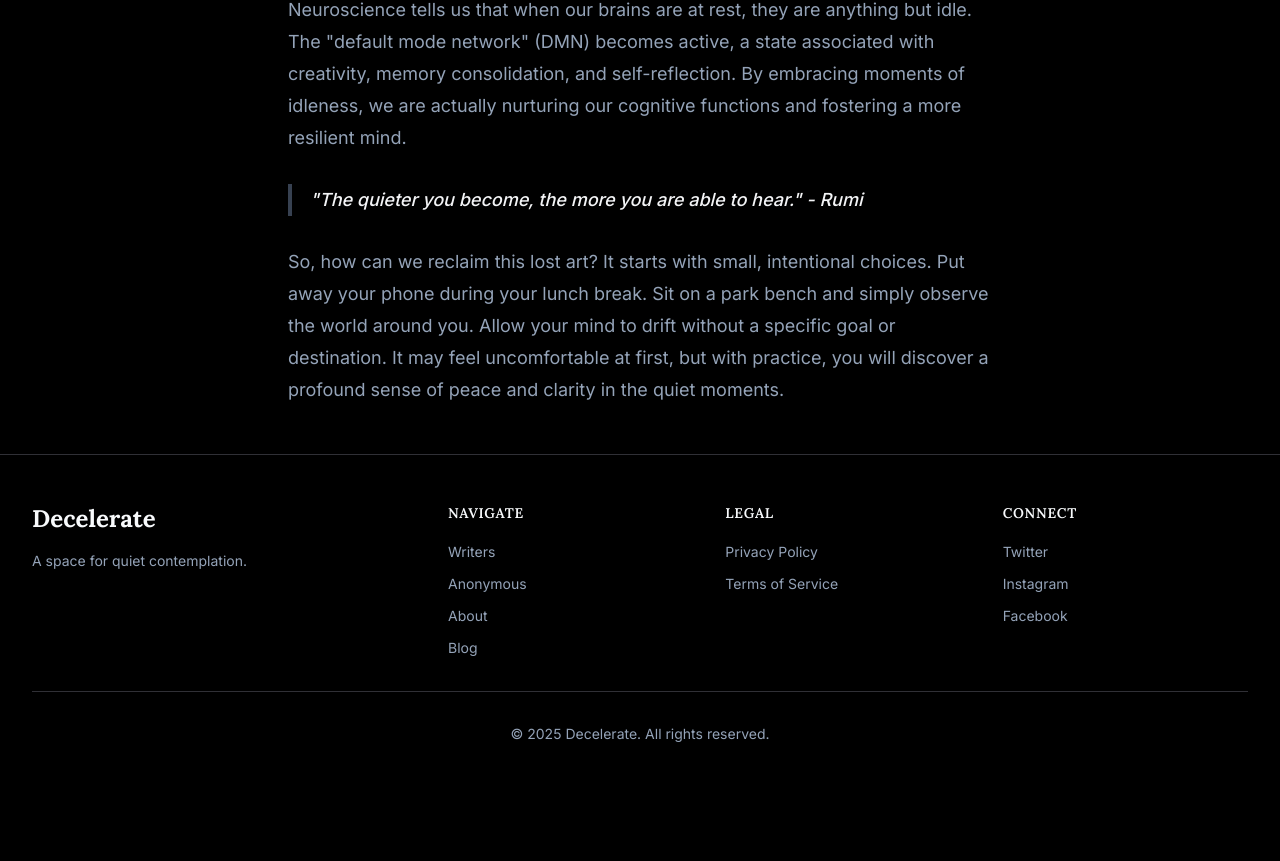
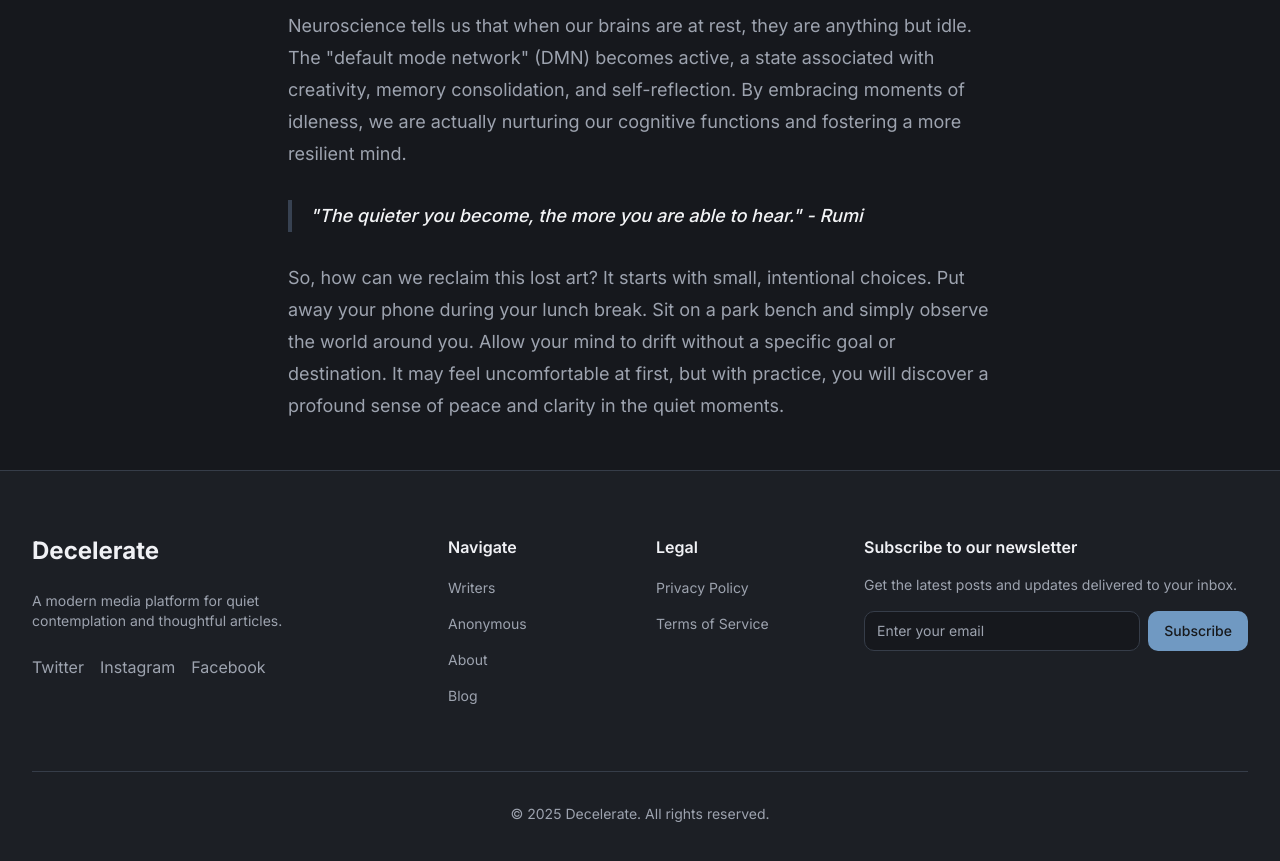
Before and after one commit to CmdU0/deceleratewebsite, a React (Vite) app: page /posts/art-of-doing-nothing in a window 1280 px wide. Shown: the part 1399-2260 px from the top of the page. Before the commit the page ends 2191 px from the top, so only its background shows below. Built offline with nearby package versions, Linux system fonts and the light colour scheme.

Commit message:
[dyad] Completely redesigned the blog with a modern, minimalist UI/UX - wrote 10 file(s)

```diff
--- a/src/components/Footer.tsx
+++ b/src/components/Footer.tsx
@@ -1,5 +1,7 @@
 import { Link } from "react-router-dom";
 import Logo from "./Logo";
+import { Button } from "./ui/button";
+import { Input } from "./ui/input";
 
 const Footer = () => {
   const socialLinks = [
@@ -14,19 +16,24 @@ const Footer = () => {
   ];
 
   return (
-    <footer className="bg-background border-t">
-      <div className="container mx-auto px-4 sm:px-6 lg:px-8 py-12">
-        <div className="grid grid-cols-1 md:grid-cols-3 gap-8">
-          <div className="space-y-4">
-            <Logo imgClassName="h-10" />
-            <p className="text-muted-foreground text-sm">
-              A space for quiet contemplation.
+    <footer className="bg-secondary/30 border-t">
+      <div className="container mx-auto px-4 sm:px-6 lg:px-8 py-16">
+        <div className="grid grid-cols-1 lg:grid-cols-12 gap-8">
+          <div className="lg:col-span-4 space-y-6">
+            <Logo />
+            <p className="text-muted-foreground text-sm max-w-xs">
+              A modern media platform for quiet contemplation and thoughtful articles.
             </p>
+            <div className="flex space-x-4">
+              {socialLinks.map(link => (
+                <a key={link.name} href={link.href} className="text-muted-foreground hover:text-primary transition-colors">{link.name}</a>
+              ))}
+            </div>
           </div>
-          <div className="md:col-span-2 grid grid-cols-2 sm:grid-cols-3 gap-8">
+          <div className="lg:col-span-8 grid grid-cols-2 md:grid-cols-4 gap-8">
             <div>
-              <h3 className="text-sm font-semibold text-foreground tracking-wider uppercase">Navigate</h3>
-              <ul className="mt-4 space-y-2">
+              <h3 className="font-semibold text-foreground">Navigate</h3>
+              <ul className="mt-4 space-y-3">
                 <li><Link to="/writers" className="text-sm text-muted-foreground hover:text-primary">Writers</Link></li>
                 <li><Link to="/anonymous" className="text-sm text-muted-foreground hover:text-primary">Anonymous</Link></li>
                 <li><Link to="/about" className="text-sm text-muted-foreground hover:text-primary">About</Link></li>
@@ -34,24 +41,24 @@ const Footer = () => {
               </ul>
             </div>
             <div>
-              <h3 className="text-sm font-semibold text-foreground tracking-wider uppercase">Legal</h3>
-              <ul className="mt-4 space-y-2">
+              <h3 className="font-semibold text-foreground">Legal</h3>
+              <ul className="mt-4 space-y-3">
                 {legalLinks.map(link => (
                   <li key={link.name}><a href={link.href} className="text-sm text-muted-foreground hover:text-primary">{link.name}</a></li>
                 ))}
               </ul>
             </div>
-            <div>
-              <h3 className="text-sm font-semibold text-foreground tracking-wider uppercase">Connect</h3>
-              <ul className="mt-4 space-y-2">
-                {socialLinks.map(link => (
-                  <li key={link.name}><a href={link.href} className="text-sm text-muted-foreground hover:text-primary">{link.name}</a></li>
-                ))}
-              </ul>
+            <div className="md:col-span-2">
+              <h3 className="font-semibold text-foreground">Subscribe to our newsletter</h3>
+              <p className="text-sm text-muted-foreground mt-4">Get the latest posts and updates delivered to your inbox.</p>
+              <form className="mt-4 flex gap-2">
+                <Input type="email" placeholder="Enter your email" className="flex-grow" />
+                <Button type="submit">Subscribe</Button>
+              </form>
             </div>
           </div>
         </div>
-        <div className="mt-8 border-t pt-8 text-center text-sm text-muted-foreground">
+        <div className="mt-16 border-t pt-8 text-center text-sm text-muted-foreground">
           <p>&copy; {new Date().getFullYear()} Decelerate. All rights reserved.</p>
         </div>
       </div>
--- a/src/components/Hero.tsx
+++ b/src/components/Hero.tsx
@@ -1,13 +1,10 @@
 import { Button } from "@/components/ui/button";
 import { Link } from "react-router-dom";
+import { MoveRight } from "lucide-react";
 
 const Hero = () => {
   return (
-    <section className="relative bg-background py-24 md:py-40 text-center animate-fade-in-up">
-      <div className="absolute inset-0 -z-10 opacity-30 dark:opacity-50">
-        <div className="absolute inset-0 bg-gradient-to-br from-blue-50 via-transparent to-emerald-50 dark:from-blue-950/30 dark:to-emerald-950/30"></div>
-      </div>
-
+    <section className="relative bg-secondary/30 py-24 md:py-40 text-center animate-fade-in-up">
       <div className="container mx-auto px-4 sm:px-6 lg:px-8 relative">
         <h1 className="text-4xl font-bold tracking-tight sm:text-5xl md:text-6xl lg:text-7xl">
           A Space for Quiet Contemplation
@@ -16,8 +13,10 @@ const Hero = () => {
           Decelerate is a modern media platform dedicated to thoughtful articles and blogs from a diverse range of voices.
         </p>
         <div className="mt-10 flex justify-center">
-          <Button size="lg" asChild>
-            <Link to="/blog">Start Reading</Link>
+          <Button size="lg" asChild className="rounded-full px-8 py-6 text-base font-semibold shadow-soft hover:shadow-soft-lg transition-shadow">
+            <Link to="/blog">
+              Start Reading <MoveRight className="w-5 h-5 ml-2" />
+            </Link>
           </Button>
         </div>
       </div>
--- a/src/components/Logo.tsx
+++ b/src/components/Logo.tsx
@@ -4,7 +4,6 @@ import { Link, useLocation } from "react-router-dom";
 import { cn } from "@/lib/utils";
 
 interface LogoProps {
-  imgClassName?: string; // This prop will be ignored but kept for compatibility
   containerClassName?: string;
 }
 
@@ -19,7 +18,7 @@ const Logo = ({ containerClassName }: LogoProps) => {
   };
 
   return (
-    <Link to="/" onClick={handleLogoClick} className={cn("font-serif text-2xl font-bold text-foreground hover:text-primary transition-colors", containerClassName)}>
+    <Link to="/" onClick={handleLogoClick} className={cn("text-2xl font-bold text-foreground hover:text-primary transition-colors", containerClassName)}>
       Decelerate
     </Link>
   );
--- a/src/globals.css
+++ b/src/globals.css
@@ -4,64 +4,49 @@
 
 @layer base {
   :root {
-    --background: 40 50% 98%;
-    --foreground: 20 14% 21%;
-    --card: 40 50% 98%;
-    --card-foreground: 20 14% 21%;
-    --popover: 40 50% 98%;
-    --popover-foreground: 20 14% 21%;
-    --primary: 195 35% 35%;
-    --primary-foreground: 40 50% 98%;
-    --secondary: 20 25% 94%;
-    --secondary-foreground: 20 14% 21%;
-    --muted: 20 25% 94%;
-    --muted-foreground: 20 9% 45%;
-    --accent: 20 25% 94%;
-    --accent-foreground: 20 14% 21%;
+    --background: 220 20% 98%;
+    --foreground: 220 10% 20%;
+    --card: 220 20% 100%;
+    --card-foreground: 220 10% 20%;
+    --popover: 220 20% 100%;
+    --popover-foreground: 220 10% 20%;
+    --primary: 210 40% 50%;
+    --primary-foreground: 220 20% 98%;
+    --secondary: 220 15% 94%;
+    --secondary-foreground: 220 10% 30%;
+    --muted: 220 15% 94%;
+    --muted-foreground: 220 10% 45%;
+    --accent: 220 15% 90%;
+    --accent-foreground: 220 10% 20%;
     --destructive: 0 72% 51%;
     --destructive-foreground: 40 50% 98%;
-    --border: 20 20% 88%;
-    --input: 20 20% 88%;
-    --ring: 195 45% 45%;
-    --radius: 0.5rem;
-    --sidebar-background: 20 30% 96%;
-    --sidebar-foreground: 20 14% 21%;
-    --sidebar-primary: 195 35% 35%;
-    --sidebar-primary-foreground: 40 50% 98%;
-    --sidebar-accent: 20 25% 92%;
-    --sidebar-accent-foreground: 20 14% 21%;
-    --sidebar-border: 20 20% 88%;
-    --sidebar-ring: 195 45% 45%;
+    --border: 220 15% 90%;
+    --input: 220 15% 90%;
+    --ring: 210 40% 50%;
+    --radius: 0.75rem;
   }
 
   .dark {
-    --background: 0 0% 0%;
-    --foreground: 210 40% 98%;
-    --card: 0 0% 0%;
-    --card-foreground: 210 40% 98%;
-    --popover: 0 0% 0%;
-    --popover-foreground: 210 40% 98%;
-    --primary: 210 40% 98%;
-    --primary-foreground: 222.2 47.4% 11.2%;
-    --secondary: 240 5% 15%;
-    --secondary-foreground: 210 40% 98%;
-    --muted: 240 5% 15%;
-    --muted-foreground: 215 20.2% 65.1%;
-    --accent: 240 5% 15%;
-    --accent-foreground: 210 40% 98%;
+    --background: 220 15% 10%;
+    --foreground: 220 20% 95%;
+    --card: 220 15% 15%;
+    --card-foreground: 220 20% 95%;
+    --popover: 220 15% 10%;
+    --popover-foreground: 220 20% 95%;
+    --primary: 210 40% 60%;
+    --primary-foreground: 220 10% 10%;
+    --secondary: 220 15% 20%;
+    --secondary-foreground: 220 20% 95%;
+    --muted: 220 15% 20%;
+    --muted-foreground: 220 10% 65%;
+    --accent: 220 15% 25%;
+    --accent-foreground: 220 20% 95%;
     --destructive: 0 62.8% 30.6%;
-    --destructive-foreground: 210 40% 98%;
-    --border: 240 5% 20%;
-    --input: 240 5% 20%;
-    --ring: 210 40% 98%;
-    --sidebar-background: 0 0% 0%;
-    --sidebar-foreground: 210 40% 98%;
-    --sidebar-primary: 210 40% 98%;
-    --sidebar-primary-foreground: 222.2 47.4% 11.2%;
-    --sidebar-accent: 240 5% 15%;
-    --sidebar-accent-foreground: 210 40% 98%;
-    --sidebar-border: 240 5% 20%;
-    --sidebar-ring: 210 40% 98%;
+    --destructive-foreground: 0 85.7% 97.3%;
+    --border: 220 15% 25%;
+    --input: 220 15% 25%;
+    --ring: 210 40% 60%;
+    --radius: 0.75rem;
   }
 }
 
@@ -75,6 +60,6 @@
   }
 
   h1, h2, h3, h4, h5, h6 {
-    @apply font-serif;
+    @apply font-sans font-bold;
   }
 }
--- a/src/pages/Index.tsx
+++ b/src/pages/Index.tsx
@@ -1,8 +1,9 @@
 import Navbar from "@/components/Navbar";
 import Hero from "@/components/Hero";
 import LatestWriting from "@/components/LatestWriting";
+import FeaturedWriters from "@/components/FeaturedWriters";
+import ScrollingBlogs from "@/components/ScrollingBlogs";
 import Footer from "@/components/Footer";
-import ScrollingBlogs from "@/components/ScrollingBlogs";
 
 const Index = () => {
   return (
@@ -11,6 +12,7 @@ const Index = () => {
       <main className="flex-grow">
         <Hero />
         <LatestWriting />
+        <FeaturedWriters />
         <ScrollingBlogs />
       </main>
       <Footer />
--- a/tailwind.config.ts
+++ b/tailwind.config.ts
@@ -20,7 +20,6 @@ export default {
     extend: {
       fontFamily: {
         sans: ['"Inter"', 'sans-serif'],
-        serif: ['"Lora"', 'serif'],
       },
       colors: {
         border: "hsl(var(--border))",
@@ -56,21 +55,17 @@ export default {
           DEFAULT: "hsl(var(--card))",
           foreground: "hsl(var(--card-foreground))",
         },
-        sidebar: {
-          DEFAULT: "hsl(var(--sidebar-background))",
-          foreground: "hsl(var(--sidebar-foreground))",
-          primary: "hsl(var(--sidebar-primary))",
-          "primary-foreground": "hsl(var(--sidebar-primary-foreground))",
-          accent: "hsl(var(--sidebar-accent))",
-          "accent-foreground": "hsl(var(--sidebar-accent-foreground))",
-          border: "hsl(var(--sidebar-border))",
-          ring: "hsl(var(--sidebar-ring))",
-        },
       },
       borderRadius: {
         lg: "var(--radius)",
         md: "calc(var(--radius) - 2px)",
         sm: "calc(var(--radius) - 4px)",
+        xl: "calc(var(--radius) + 4px)",
+        "2xl": "calc(var(--radius) + 8px)",
+      },
+      boxShadow: {
+        'soft': '0 4px 12px 0 rgba(0, 0, 0, 0.05)',
+        'soft-lg': '0 8px 30px 0 rgba(0, 0, 0, 0.07)',
       },
       keyframes: {
         "accordion-down": {
```
Also changed, not shown: src/components/FeaturedWriters.tsx (+16 -13 lines), src/components/LatestWriting.tsx (+9 -8 lines), src/components/Navbar.tsx (+6 -5 lines), src/components/ScrollingBlogs.tsx (+15 -19 lines).
